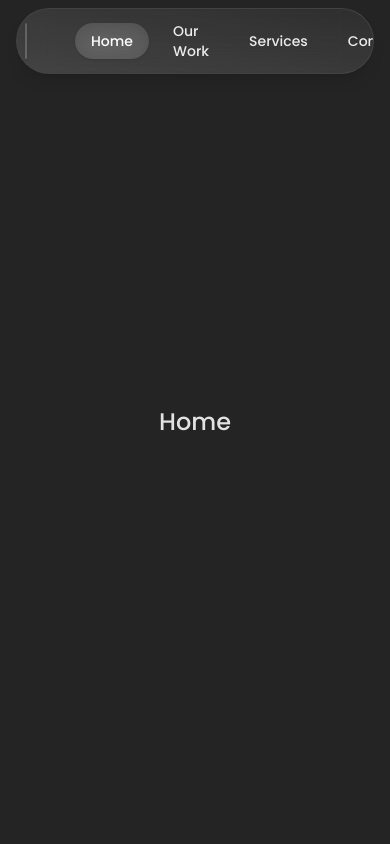
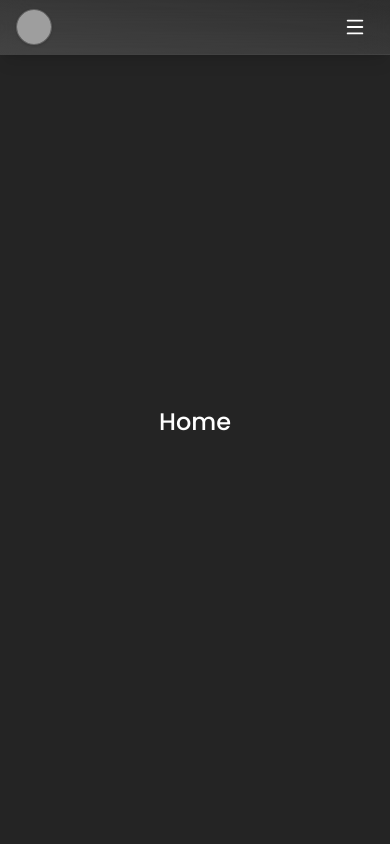
Before and after one commit to abhi123-rgb/eventzgallery, a React (Vite) app: page /home in a window 390 px wide. Shown: the top 844 px of the page. Built offline with nearby package versions, Linux system fonts and the light colour scheme; grey boxes are pictures that could not be loaded.

Commit message:
- added sidebar for small screen - optimised the navbar for small screen - added responsive package

```diff
--- a/package.json
+++ b/package.json
@@ -16,6 +16,7 @@
     "react": "^19.2.0",
     "react-dom": "^19.2.0",
     "react-icons": "^5.5.0",
+    "react-responsive": "^10.0.1",
     "react-router-dom": "^7.13.0",
     "tailwindcss": "^4.1.18"
   },
--- a/src/components/Header.jsx
+++ b/src/components/Header.jsx
@@ -1,12 +1,17 @@
 import { useState } from 'react'
+import { Menu } from 'lucide-react'
+import Sidebar from './Sidebar'
 import { Link, useLocation } from 'react-router-dom'
 import { motion, useScroll, useMotionValueEvent } from 'framer-motion'
 import logo from '../assets/eventzgallery_logo.jpeg'
+import { useMediaQuery } from 'react-responsive'
 
 const Header = () => {
     const { scrollY } = useScroll()
-    const [hidden, setHidden] = useState(false)
+    const [hidden, setHidden] = useState(false);
+    const [isSidebarOpen, setIsSidebarOpen] = useState(false);
     const location = useLocation()
+    const isMobile = useMediaQuery({ query: '(max-width: 768px)' })
 
     useMotionValueEvent(scrollY, "change", (latest) => {
         const previous = scrollY.getPrevious()
@@ -26,6 +31,7 @@ const Header = () => {
     ]
 
     return (
+        <>
             <motion.header
                 initial={ { y: -100, opacity: 0 } }
                 animate={ hidden ? "hidden" : "visible" }
@@ -34,10 +40,10 @@ const Header = () => {
                     hidden: { y: -100, opacity: 0 },
                 } }
                 transition={ { duration: 0.6, ease: [0.23, 1, 0.32, 1] } }
-            className="fixed top-2 left-0 right-0 z-50 flex justify-center px-4 pointer-events-none"
+                className="fixed top-0 md:top-2 left-0 right-0 z-50 flex justify-center md:px-4 pointer-events-none"
             >
                 <motion.div
-                className='pointer-events-auto flex items-center gap-x-12 py-1 px-2 rounded-full bg-white/5 border border-white/10 backdrop-blur-lg shadow-lg relative overflow-hidden'
+                    className='pointer-events-auto flex items-center justify-between gap-x-12 py-2 md:py-1 px-4 md:px-2 rounded-none md:rounded-full bg-white/5 border-b md:border border-white/10 backdrop-blur-lg shadow-lg relative overflow-hidden w-full md:max-w-[600px]'
                 >
                     {/* Glossy Reflection Overlay */ }
                     <div className="absolute inset-0 bg-linear-to-tr from-white/10 to-transparent pointer-none" />
@@ -52,6 +58,16 @@ const Header = () => {
                         </div>
                     </Link>
 
+                    { isMobile ? (
+                        <div className='flex items-center gap-x-2 relative z-10'>
+                            <button
+                                className='flex items-center gap-x-2 relative z-10 cursor-pointer p-2 rounded-full hover:bg-white/10 transition-colors'
+                                onClick={ () => setIsSidebarOpen(!isSidebarOpen) }
+                            >
+                                <Menu size={ 22 } color="white" />
+                            </button>
+                        </div>
+                    ) : (
                         <nav className='flex items-center gap-x-2 relative z-10'>
                             { navLinks.map((link) => {
                                 const isActive = location.pathname === link.path
@@ -76,8 +92,12 @@ const Header = () => {
                                 )
                             }) }
                         </nav>
+                    ) }
                 </motion.div>
             </motion.header>
+
+            <Sidebar isOpen={ isSidebarOpen } setIsOpen={ setIsSidebarOpen } />
+        </>
     )
 }
 
--- /dev/null
+++ b/src/components/Sidebar.jsx
@@ -0,0 +1,117 @@
+import React from 'react'
+import { motion, AnimatePresence } from 'framer-motion'
+import { X, Home, Briefcase, Settings, Phone, Info } from 'lucide-react'
+import { Link, useLocation } from 'react-router-dom'
+
+const Sidebar = ({ isOpen, setIsOpen }) => {
+    const location = useLocation()
+
+    const navLinks = [
+        { name: 'Home', path: '/home', icon: Home },
+        { name: 'Our Work', path: '/ourwork', icon: Briefcase },
+        { name: 'Services', path: '/services', icon: Settings },
+        { name: 'Contact', path: '/contact', icon: Phone },
+        { name: 'About Us', path: '/aboutus', icon: Info },
+    ]
+
+    const sidebarVariants = {
+        closed: {
+            x: '100%',
+            transition: {
+                type: 'spring',
+                stiffness: 300,
+                damping: 30
+            }
+        },
+        open: {
+            x: 0,
+            transition: {
+                type: 'spring',
+                stiffness: 300,
+                damping: 30,
+                staggerChildren: 0.1,
+                delayChildren: 0.2
+            }
+        }
+    }
+
+    const itemVariants = {
+        closed: { opacity: 0, x: 20 },
+        open: { opacity: 1, x: 0 }
+    }
+
+    return (
+        <AnimatePresence>
+            { isOpen && (
+                <>
+                    {/* Backdrop */ }
+                    <motion.div
+                        initial={ { opacity: 0 } }
+                        animate={ { opacity: 1 } }
+                        exit={ { opacity: 0 } }
+                        onClick={ () => setIsOpen(false) }
+                        className="fixed inset-0 bg-black/40 backdrop-blur-sm z-50 md:hidden"
+                    />
+
+                    {/* Sidebar Body */ }
+                    <motion.div
+                        initial="closed"
+                        animate="open"
+                        exit="closed"
+                        variants={ sidebarVariants }
+                        className="fixed top-0 right-0 h-full w-70 bg-white/10 backdrop-blur-xl border-l border-white/20 z-60 shadow-2xl md:hidden overflow-hidden"
+                    >
+                        {/* Glossy Reflection Overlay */ }
+                        <div className="absolute inset-0 bg-linear-to-tr from-white/5 to-transparent pointer-events-none" />
+
+                        <div className="relative z-10 p-6 flex flex-col h-full">
+                            <div className="flex justify-between items-center mb-10">
+                                <span className="text-xl font-bold text-white tracking-tight">Menu</span>
+                                <button
+                                    onClick={ () => setIsOpen(false) }
+                                    className="p-2 rounded-full bg-white/5 hover:bg-white/10 text-white transition-colors"
+                                >
+                                    <X size={ 20 } />
+                                </button>
+                            </div>
+
+                            <nav className="flex flex-col gap-y-2">
+                                { navLinks.map((link) => {
+                                    const isActive = location.pathname === link.path
+                                    const Icon = link.icon
+                                    return (
+                                        <motion.div key={ link.path } variants={ itemVariants }>
+                                            <Link
+                                                to={ link.path }
+                                                onClick={ () => setIsOpen(false) }
+                                                className={ `group flex items-center gap-x-4 px-4 py-4 rounded-2xl transition-all duration-300 ${isActive
+                                                    ? 'bg-white/15 text-white shadow-[0_0_20px_rgba(255,255,255,0.05)]'
+                                                    : 'text-white/70 hover:text-white hover:bg-white/5'
+                                                    }` }
+                                            >
+                                                <div className={ `p-2 rounded-xl transition-colors ${isActive ? 'bg-white/10' : 'bg-transparent group-hover:bg-white/10'}` }>
+                                                    <Icon size={ 18 } />
+                                                </div>
+                                                <span className="font-medium">{ link.name }</span>
+                                            </Link>
+                                        </motion.div>
+                                    )
+                                }) }
+                            </nav>
+
+                            <div className="mt-auto pt-6 border-t border-white/10">
+                                <div className="p-4 rounded-2xl bg-white/5 border border-white/5">
+                                    <p className="text-xs text-white/40 text-center uppercase tracking-widest font-semibold">
+                                        Eventz Gallery © 2026
+                                    </p>
+                                </div>
+                            </div>
+                        </div>
+                    </motion.div>
+                </>
+            ) }
+        </AnimatePresence>
+    )
+}
+
+export default Sidebar
--- a/src/index.css
+++ b/src/index.css
@@ -1,4 +1,27 @@
 @import "tailwindcss";
+
+:root {
+  --primary-light: #f0f0f0; /* Light background color */
+  --secondary-light: #ffffff; /* White for contrast */
+  --text-light: #333333; /* Dark gray for text */
+
+  --primary-dark: #242424; /* Dark gray for text */
+  --secondary-dark: #0a0a0b; /* Dark gray for text */
+  --text-dark: #ffffff; /* Dark gray for text */
+
+  font-family: Poppins, system-ui, Avenir, Helvetica, Arial, sans-serif;
+  line-height: 1.5;
+  font-weight: 400;
+
+  color-scheme: light dark;
+  /* color: rgba(255, 255, 255, 0.87);
+  background-color: #242424; */
+
+  font-synthesis: none;
+  text-rendering: optimizeLegibility;
+  -webkit-font-smoothing: antialiased;
+  -moz-osx-font-smoothing: grayscale;
+}
 
 @theme {
   --animate-blob: blob 7s infinite;
@@ -17,21 +40,6 @@
       transform: translate(0px, 0px) scale(1);
     }
   }
-}
-
-:root {
-  font-family: Poppins, system-ui, Avenir, Helvetica, Arial, sans-serif;
-  line-height: 1.5;
-  font-weight: 400;
-
-  color-scheme: light dark;
-  color: rgba(255, 255, 255, 0.87);
-  background-color: #242424;
-
-  font-synthesis: none;
-  text-rendering: optimizeLegibility;
-  -webkit-font-smoothing: antialiased;
-  -moz-osx-font-smoothing: grayscale;
 }
 
 @font-face {
--- a/src/pages/Aboutus.jsx
+++ b/src/pages/Aboutus.jsx
@@ -2,7 +2,7 @@ import React from 'react'
 
 const Aboutus = () => {
     return (
-        <div className='h-screen flex items-center justify-center text-2xl font-medium'>Aboutus</div>
+        <div className='h-screen flex items-center justify-center text-2xl font-medium bg-(--primary-dark) text-(--text-dark)'>Aboutus</div>
     )
 }
 
--- a/src/pages/Contact.jsx
+++ b/src/pages/Contact.jsx
@@ -2,7 +2,7 @@ import React from 'react'
 
 const Contact = () => {
     return (
-        <div className='h-screen flex items-center justify-center text-2xl font-medium'>Contact</div>
+        <div className='h-screen flex items-center justify-center text-2xl font-medium bg-(--primary-dark) text-(--text-dark)'>Contact</div>
     )
 }
 
--- a/src/pages/Home.jsx
+++ b/src/pages/Home.jsx
@@ -2,7 +2,7 @@ import React from 'react'
 
 const Home = () => {
     return (
-        <div className='h-screen flex items-center justify-center text-2xl font-medium'>Home</div>
+        <div className='h-screen flex items-center justify-center text-2xl font-medium bg-(--primary-dark) text-(--text-dark)'>Home</div>
     )
 }
 
--- a/src/pages/Ourwork.jsx
+++ b/src/pages/Ourwork.jsx
@@ -2,7 +2,7 @@ import React from 'react'
 
 const Ourwork = () => {
     return (
-        <div className='h-screen flex items-center justify-center text-2xl font-medium'>Ourwork</div>
+        <div className='h-screen flex items-center justify-center text-2xl font-medium bg-(--primary-dark) text-(--text-dark)'>Ourwork</div>
     )
 }
 
--- a/src/pages/Services.jsx
+++ b/src/pages/Services.jsx
@@ -2,7 +2,7 @@ import React from 'react'
 
 const Services = () => {
     return (
-        <div className='h-screen flex items-center justify-center text-2xl font-medium'>Services</div>
+        <div className='h-screen flex items-center justify-center text-2xl font-medium bg-(--primary-dark) text-(--text-dark)'>Services</div>
     )
 }
 
```
Also changed, not shown: src/components/Footer.jsx (+9 -4 lines), 1 other file (tests, documents, lock files or other folders). Lines whose indentation alone changed are shown as unchanged.
